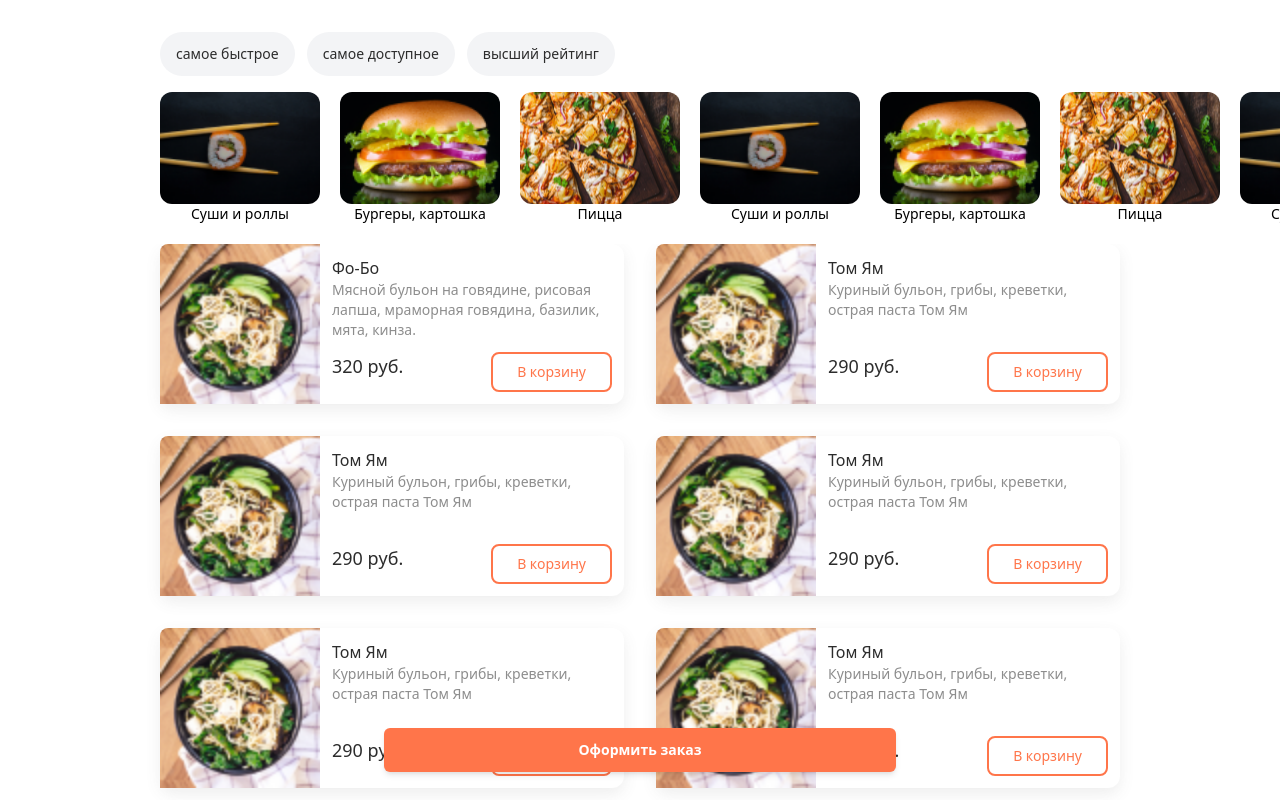
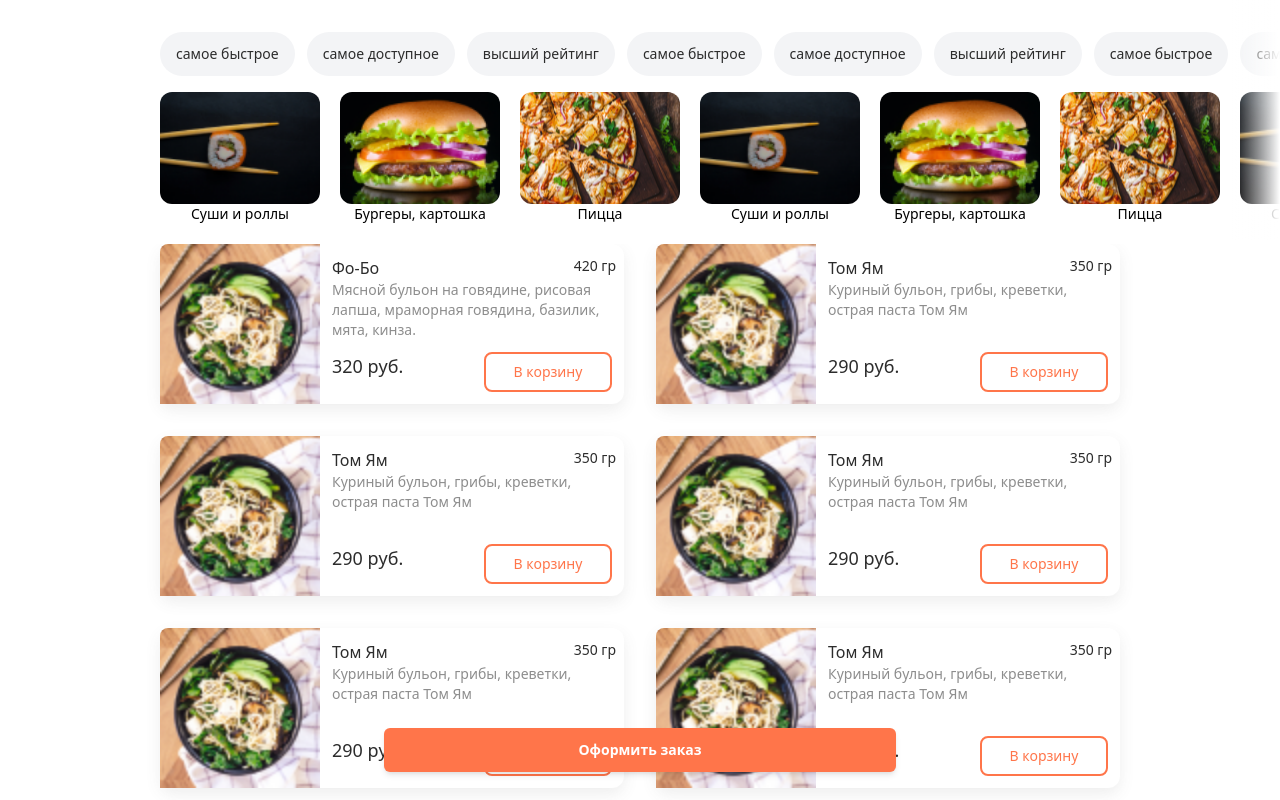
Before and after one commit to ssemenidov/delivery, a React (Create React App) app: page /menu in a window 1280 px wide. Shown: the top 800 px of the page. Built offline with nearby package versions, Linux system fonts and the light colour scheme.

Commit message:
hide scrollbar sekect none and more styles

```diff
--- a/package.json
+++ b/package.json
@@ -16,6 +16,7 @@
     "react-dom": "^17.0.2",
     "react-router-dom": "^5.2.0",
     "react-scripts": "4.0.3",
+    "tailwind-scrollbar-hide": "^1.0.3",
     "typescript": "^4.3.5",
     "web-vitals": "^1.1.2"
   },
--- a/src/App.tsx
+++ b/src/App.tsx
@@ -5,7 +5,7 @@ import Menu from './pages/Menu';
 import Basket from './pages/Basket';
 function App() {
   return (
-    <div className='App '>
+    <div className='App select-none '>
       <Router>
         <Switch>
           <Route path='/menu'>
--- a/src/components/Card.tsx
+++ b/src/components/Card.tsx
@@ -10,21 +10,21 @@ function Card({id, title, descr, url, price, mass, addCard}: BasketCard) {
   };
   return (
     <div
-      className='flex flex-row rounded-xl '
+      className='flex flex-row rounded-xl relative '
       style={{boxShadow: '0px 6px 15px rgba(84, 84, 84, 0.1)'}}
     >
-      <div className='flex flex-col  align-center '>
+      <div className='flex flex-col  align-center re '>
         <div
-          className='min-w-full w-24 h-24  md:w-28 md:h-28 lg:w-40 lg:h-40 bg-center bg-no-repeat bg-cover rounded-tl-lg'
+          className='min-w-full w-24 h-24  md:w-28 md:h-28 xl:w-40 xl:h-40 bg-center bg-no-repeat bg-cover rounded-tl-lg'
           style={{
             backgroundImage: `url(${url})`,
           }}
         ></div>
-        <div className='lg:hidden py-3 text-gray1 whitespace-nowrap text-sm self-center'>
+        <div className='xl:hidden py-3 text-gray1 whitespace-nowrap text-sm self-center'>
           {mass} гр
         </div>
       </div>
-      <div className='flex justify-around p-3 flex-col  lg:h-40'>
+      <div className='flex justify-around  flex-col p-3 xl:h-40 w-full'>
         <div className='h-24 md:h-28'>
           <div className='text-black1 text-base font-medium'>{title}</div>
           <div className='text-gray1 text-sm '>{descr}</div>
@@ -34,23 +34,19 @@ function Card({id, title, descr, url, price, mass, addCard}: BasketCard) {
             {price} руб.
           </div>
           <div className=''>
-            {checked ? (
-              <button
-                onClick={() => handleClick(id)}
-                className='text-sm  bg-orange1 text-white py-2 px-7 border-2 border-orange1 rounded-lg whitespace-nowrap'
-              >
-                Убрать
-              </button>
-            ) : (
-              <button
-                onClick={() => handleClick(id)}
-                className='text-sm text-orange1 bg-white py-2 px-6 border-2 border-orange1 rounded-lg whitespace-nowrap'
-              >
-                В корзину
-              </button>
-            )}
+            <button
+              onClick={() => handleClick(id)}
+              className={`${
+                checked ? 'bg-orange1 text-white ' : 'text-orange1 bg-white  '
+              } text-sm  transition duration-500 py-2 border-2 border-orange1 text-center w-32 rounded-lg whitespace-nowrap`}
+            >
+              {checked ? ' Убрать' : 'В корзину'}
+            </button>
           </div>
         </div>
+      </div>
+      <div className='absolute top-3 right-2 text-black1 whitespace-nowrap text-sm hidden xl:block '>
+        {mass} гр
       </div>
     </div>
   );
--- a/src/index.css
+++ b/src/index.css
@@ -15,10 +15,8 @@
 html {
   font-size: 14px;
 }
-@media (max-width: 1440px) {
-  *::-webkit-scrollbar {
-    width: 0;
-  }
+* {
+  -webkit-tap-highlight-color: transparent;
 }
 
 @media (min-width: 1024px) {
--- a/src/pages/Address.tsx
+++ b/src/pages/Address.tsx
@@ -15,12 +15,12 @@ function Address() {
         <div className='text-gray1 text-sm py-2 md:text-center'>
           <p>
             Нажимая кнопку Продолжить Вы соглашаетесь с
-            <a href='#' className='text-orange1 underline'>
+            <a href='/#' className='text-orange1 underline'>
               {' '}
               Условиями продоставления услуги{' '}
             </a>
             и
-            <a href='#' className='text-orange1 underline'>
+            <a href='/#' className='text-orange1 underline'>
               {' '}
               Правилами пользования сервисом
             </a>
--- a/src/pages/Basket.tsx
+++ b/src/pages/Basket.tsx
@@ -68,11 +68,11 @@ function Basket() {
   return (
     <div className=' flex flex-col  min-h-screen align-center w-full '>
       <div className='p-4 md:p-11 xl:px-40 '>
-        <div className='py-2 flex items-center'>
-          <div className='mr-4 '>
+        <div className='py-2 flex items-center '>
+          <div className='mr-4 h-full '>
             <button
               onClick={() => history.goBack()}
-              className='    focus:outline-none h-4 w-4 lg:w-6 lg:h-6'
+              className='    focus:outline-none  flex items-center h-4 w-4  md:w-5 md:h-5 xl:w-6 xl:h-6'
             >
               <svg
                 width='100%'
--- a/src/pages/Menu.tsx
+++ b/src/pages/Menu.tsx
@@ -8,7 +8,17 @@ import {CardType} from '../interfaces';
 import Card from '../components/Card';
 import {useHistory} from 'react-router-dom';
 
-const cat = ['самое быстрое', 'самое доступное', 'высший рейтинг'];
+const cat = [
+  'самое быстрое',
+  'самое доступное',
+  'высший рейтинг',
+  'самое быстрое',
+  'самое доступное',
+  'высший рейтинг',
+  'самое быстрое',
+  'самое доступное',
+  'высший рейтинг',
+];
 const cat_food = [
   {title: 'Суши и роллы	', url: sushi},
   {title: 'Бургеры, картошка ', url: burger},
@@ -106,16 +116,17 @@ function Menu() {
   const history = useHistory();
   const addCard = (id: String) => {};
   return (
-    <div className='pt-4  flex flex-col  min-h-screen  w-full relative'>
-      <div className='px-4  md:pl-11 xl:pl-40 pr-0'>
-        <div className=' flex flex-row whitespace-nowrap overflow-x-auto my-4 '>
+    <div className='pt-4  flex flex-col  min-h-screen  w-full '>
+      <div className='px-4  md:pl-11 xl:pl-40 pr-0 relative'>
+        <div className=' flex flex-row whitespace-nowrap overflow-x-scroll scrollbar-hide my-4 '>
           {cat.map((value, index) => (
-            <div className=' cursor-pointer text-sm bg-gray-100 text-black1 rounded-3xl py-3 px-4 mr-3 hover:bg-orange1 hover:text-white '>
+            <div className=' cursor-pointer  text-sm bg-gray-100 text-black1 rounded-3xl py-3 px-4 mr-3 active:bg-orange1 active:text-white '>
               {value}
             </div>
           ))}
         </div>
-        <div className=' flex flex-row overflow-x-auto  pb-2 mb-3'>
+        <div className=' flex flex-row overflow-x-scroll scrollbar-hide  pb-2 mb-3 relative'>
+          <div className='fixed top-0 right-0 h-60 w-12 bg-gradient-to-l from-white '></div>
           {cat_food.map(({title, url}, index) => (
             <div className=' cursor-pointer w-36 xl:w-40  flex flex-col align-center mr-3 xl:mr-5'>
               <div
--- a/tailwind.config.js
+++ b/tailwind.config.js
@@ -30,7 +30,10 @@ module.exports = {
     extend: {},
   },
   variants: {
-    extend: {},
+    extend: {
+      backgroundColor: ['DEFAULT, active'],
+      textColor: ['DEFAULT, active'],
+    },
   },
-  plugins: [],
+  plugins: [require('tailwind-scrollbar-hide')],
 };
```
Also changed, not shown: 1 other file (tests, documents, lock files or other folders).
